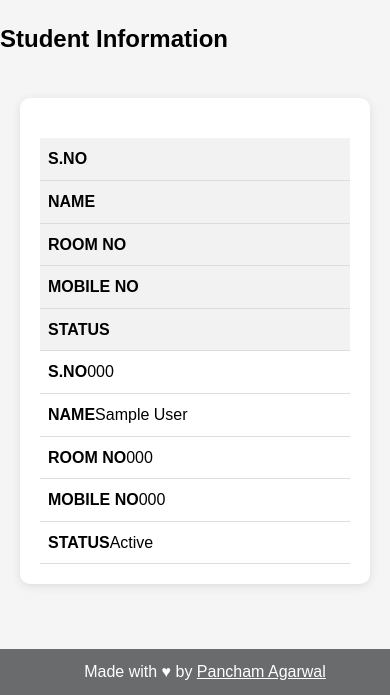
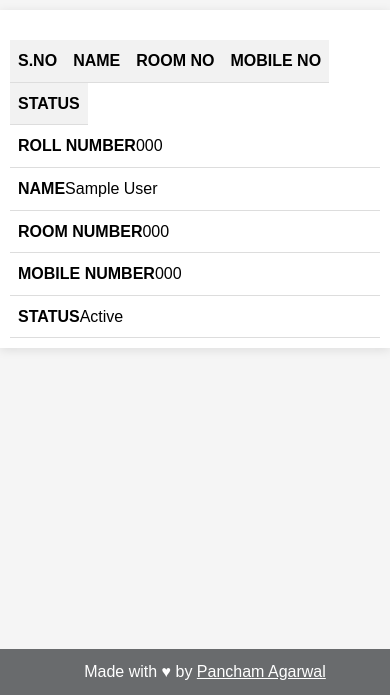
Before and after one commit to Pancham1603/campus-nightpass, a Django app: template apps/nightpass/templates/caretaker.html in a window 390 px wide. Shown: the part 149-844 px from the top of the page. Run offline with Django 4.2, Linux system fonts and the light colour scheme; the template is opened without the code that fills it: values that come from a table or form of the project are taken from there, others are empty; tables that the repository leaves empty hold one stand-in row (values such as "Sample post"); some libraries are stand-ins or nearby versions; grey boxes are pictures that could not be loaded.

Commit message:
Refactor student container and table layout

```diff
--- a/apps/nightpass/static/styles.css
+++ b/apps/nightpass/static/styles.css
@@ -262,6 +262,15 @@
     background-color: #f2f2f2;
 }
 
+.student-container {
+    max-width: 800px; /* Adjust the maximum width as needed */
+    margin: 10px auto; /* Center the container horizontally */
+    padding: 20px; /* Add some padding for spacing */
+    overflow-x: auto; /* Add horizontal scrolling for small screens */
+    background-color: #fff;
+    box-shadow: 0 2px 10px rgba(0, 0, 0, 0.1);
+
+}
 
 @media (max-width: 768px) {
     .profile-card, .resource-card {
@@ -272,7 +281,7 @@
     flex-wrap: wrap;
     justify-content: center;
     align-items: center;
-}
+    }
 
     .activity-table {
         font-size: 14px;
@@ -284,7 +293,6 @@
 
     .student-table th, .student-table td {
         display: block;
-        width: 100%;
         box-sizing: border-box;
     }
 
@@ -299,4 +307,11 @@
         border: none;
         border-bottom: 1px solid #ddd;
     }
+    .student-container {
+        padding: 10px; /* Reduce padding for smaller screens */
+        display: flex;
+        flex-wrap: wrap;
+        justify-content: center;
+        align-items: center;
+    }
 }
--- a/apps/nightpass/templates/caretaker.html
+++ b/apps/nightpass/templates/caretaker.html
@@ -2,33 +2,29 @@
 
 {% block content %}
 
-    <h2>Student Information</h2>
-    <div class="container" style="width: 100%;">
-        <div class="profile-card" style="width: 80%;">
+<div class="student-container">
     <table class="student-table">
         <thead>
             <tr>
-                <th data-label="S.No" class="student-sno">S.No</th>
+                <th data-label="Roll Number" class="student-sno">S.No</th>
                 <th data-label="Name" class="student-name">Name</th>
-                <th data-label="Room No" class="student-room">Room No</th>
+                <th data-label="Room Number" class="student-room">Room No</th>
                 <th data-label="Mobile No" class="student-mobile">Mobile No</th>
                 <th data-label="Status" class="student-status">Status</th>
             </tr>
         </thead>
         <tbody>
             {% for pass in hostel_passes %}
-            <!-- Sample data, replace with actual student data from your Django model or database -->
             <tr>
-                <td data-label="S.No" class="student-sno">{{ pass.user.student.registration_number }}</td>
+                <td data-label="Roll Number" class="student-sno">{{ pass.user.student.registration_number }}</td>
                 <td data-label="Name" class="student-name">{{ pass.user.student.name }}</td>
-                <td data-label="Room No" class="student-room">{{ pass.user.student.room_number }}</td>
-                <td data-label="Mobile No" class="student-mobile">{{ pass.user.student.contact_number }}</td>
+                <td data-label="Room Number" class="student-room">{{ pass.user.student.room_number }}</td>
+                <td data-label="Mobile Number" class="student-mobile">{{ pass.user.student.contact_number }}</td>
                 <td data-label="Status" class="student-status">Active</td>
             </tr>
             {% endfor %}
-            <!-- Add more rows as needed -->
         </tbody>
     </table>
-    </div></div>
+</div>
 
 {% endblock %}
```
